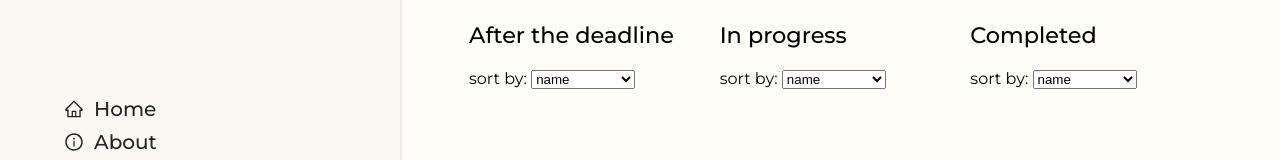
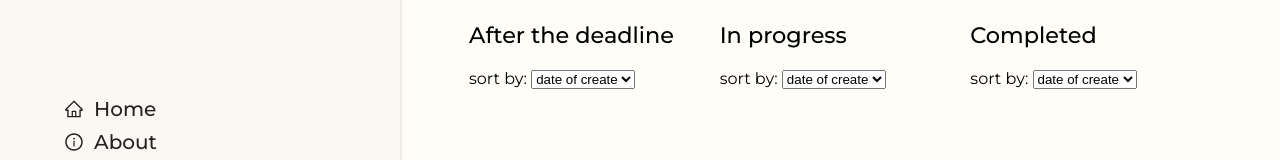
Before and after one commit to dkveil/my-todo-app-with-ts, a React (Create React App) app: page /tasks in a window 1280 px wide. Shown: the part 153-313 px from the top of the page. Built offline with nearby package versions, Linux system fonts and the light colour scheme.

Commit message:
sorting taskpage state

```diff
--- a/src/pages/TasksPage.tsx
+++ b/src/pages/TasksPage.tsx
@@ -1,3 +1,4 @@
+import React from "react";
 import { useTasksContext } from "../context/TasksContext";
 import TaskCart from "../components/TaskCart";
 import { Container } from "../containers/container";
@@ -8,10 +9,24 @@ import {
 } from "../containers/tasksPage.styles";
 import { sortTasks } from "../utils/sortingTasks.util";
 
+const sortOptions = ["name", "date of create", "deadline time", "priority level", "favorite"]
+
 const TasksPage = () => {
+
     const Now = new Date();
+    const { tasks } = useTasksContext();
+    const [sortOption, setSortOption] = React.useState({
+        afterTheDeadline: "date of create",
+        inProgress: "date of create",
+        completed: "date of create",
+    })
 
-    const { tasks } = useTasksContext();
+    const handleChangeSelect = (e: React.ChangeEvent<HTMLSelectElement>) => {
+        setSortOption(prev => ({
+            ...prev,
+            [e.target.name]: e.target.value
+        }))
+    }
 
     const completedTasks = tasks.filter((item) => item.completed);
 
@@ -34,28 +49,6 @@ const TasksPage = () => {
             else return null
         })
 
-
-    const test = [
-        {
-            name: "zzz"
-        },
-        {
-            name: "aaa"
-        }
-    ]
-
-    const sortedTest = test.sort((a, b) => {
-        if(a.name > b.name){
-            return 1
-        } else if (a.name < b.name){
-            return -1
-        }
-        return 0
-    })
-
-    console.log(sortedTest)
-
-
     return (
         <TaskPageWrapper>
             <Container>
@@ -64,15 +57,22 @@ const TasksPage = () => {
                         <h2>After the deadline</h2>
                         <div style={{ marginBottom: "10px" }}>
                             sort by:{" "}
-                            <select>
-                                <option>name</option>
-                                <option>date of create</option>
-                                <option>deadline time</option>
-                                <option>priority level</option>
-                                <option>favorite</option>
+                            <select
+                                name="afterTheDeadline"
+                                value={sortOption.afterTheDeadline}
+                                onChange={handleChangeSelect}
+                            >
+                                {sortOptions.map((item) => (
+                                    <option
+                                        key={`afterTheDeadline ${item}`}
+                                        value={item}
+                                    >
+                                        {item}
+                                    </option>
+                                ))}
                             </select>
                         </div>
-                        {sortTasks("date of create", afterDeadlineTasks)?.map(
+                        {sortTasks(sortOption.afterTheDeadline, afterDeadlineTasks)?.map(
                             (item) => (
                                 <TaskCart
                                     key={item.id}
@@ -94,15 +94,22 @@ const TasksPage = () => {
                         <h2>In progress</h2>
                         <div style={{ marginBottom: "10px" }}>
                             sort by:{" "}
-                            <select>
-                                <option>name</option>
-                                <option>date of create</option>
-                                <option>deadline time</option>
-                                <option>priority level</option>
-                                <option>favorite</option>
+                            <select
+                                name="inProgress"
+                                value={sortOption.inProgress}
+                                onChange={handleChangeSelect}
+                            >
+                                {sortOptions.map((item) => (
+                                    <option
+                                        key={`inProgress ${item}`}
+                                        value={item}
+                                    >
+                                        {item}
+                                    </option>
+                                ))}
                             </select>
                         </div>
-                        {sortTasks("priority level", inProgressTasks)?.map(
+                        {sortTasks(sortOption.inProgress, inProgressTasks)?.map(
                             (item) => (
                                 <TaskCart
                                     key={item.id}
@@ -123,15 +130,19 @@ const TasksPage = () => {
                         <h2>Completed</h2>
                         <div style={{ marginBottom: "10px" }}>
                             sort by:{" "}
-                            <select>
-                                <option>name</option>
-                                <option>date of create</option>
-                                <option>deadline time</option>
-                                <option>priority level</option>
-                                <option>favorite</option>
+                            <select
+                                name="completed"
+                                value={sortOption.completed}
+                                onChange={handleChangeSelect}
+                            >
+                                {sortOptions.map((item) => (
+                                    <option key={`completed ${item}`} value={item}>
+                                        {item}
+                                    </option>
+                                ))}
                             </select>
                         </div>
-                        {sortTasks("favorite", completedTasks)?.map((item) => (
+                        {sortTasks(sortOption.inProgress, completedTasks)?.map((item) => (
                             <TaskCart
                                 key={item.id}
                                 id={item.id}
--- a/src/utils/sortingTasks.util.ts
+++ b/src/utils/sortingTasks.util.ts
@@ -28,6 +28,20 @@ export const sortTasks = (type: string, tasks: taskProps[]) => {
                 return new Date(a.createdAt).getTime() - new Date(b.createdAt).getTime()
             })
         }
+        if(type === "deadline time"){
+            sortedTasks = tasks.sort((a, b) => {
+                if(a.deadline && b.deadline){
+                    return new Date(a.deadline).getTime() - new Date(b.deadline).getTime()
+                }
+                if(a.deadline && !b.deadline){
+                    return -1
+                }
+                if(!a.deadline && b.deadline){
+                    return 1
+                }
+                return 0
+            })
+        }
         if(type === "priority level"){
             sortedTasks = tasks.sort((a, b) => {
                 return priorityNumber[b.priority] - priorityNumber[a.priority]
```
